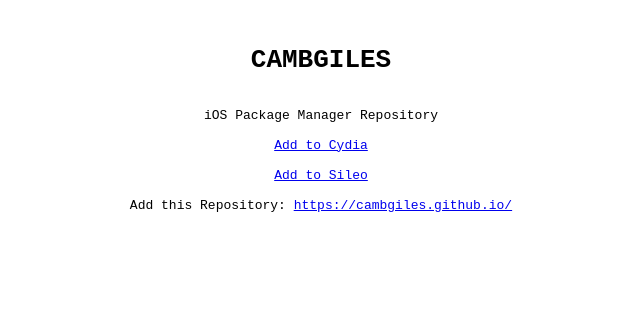
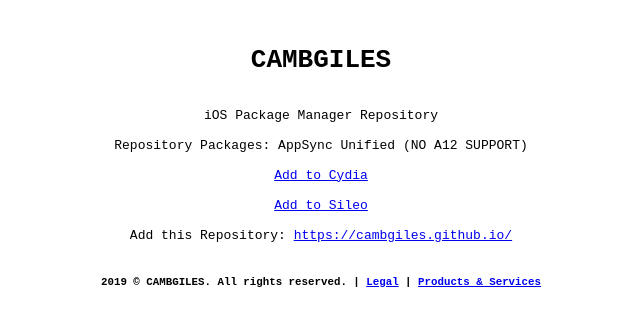
Before and after one commit to cambgiles/cambgiles.github.io, a plain HTML site: page index.html in a window 1280 px wide. Shown: the whole page, without its empty margins (319-959 px from the left). Drawn offline with Linux system fonts and the light colour scheme.

Commit message:
update-1

```diff
--- a/index.html
+++ b/index.html
@@ -4,10 +4,14 @@
 <h1>CAMBGILES</h1>
 iOS Package Manager Repository
 
+Repository Packages: AppSync Unified (NO A12 SUPPORT)
+
 <a class="btn btn-sm btn-default" href="cydia://url/https://cydia.saurik.com/api/share#?source=https://cambgiles.github.io/">Add to Cydia</a>
 
 <a class="btn btn-sm btn-default" href="sileo://source/https://cambgiles.github.io/">Add to Sileo</a>
 
 Add this Repository: <a class="btn btn-sm btn-default" href="https://cambgiles.github.io/">https://cambgiles.github.io/</a>
+
+<h5>2019 © CAMBGILES. All rights reserved. | <a class="btn btn-sm btn-default" href="https://www.cambgiles.com/legal/">Legal</a> | <a class="btn btn-sm btn-default" href="https://www.cambgiles.com/products-and-services/">Products & Services</a></h5>
 </center></pre>
 </html>
```
Also changed, not shown: 1 other file.
